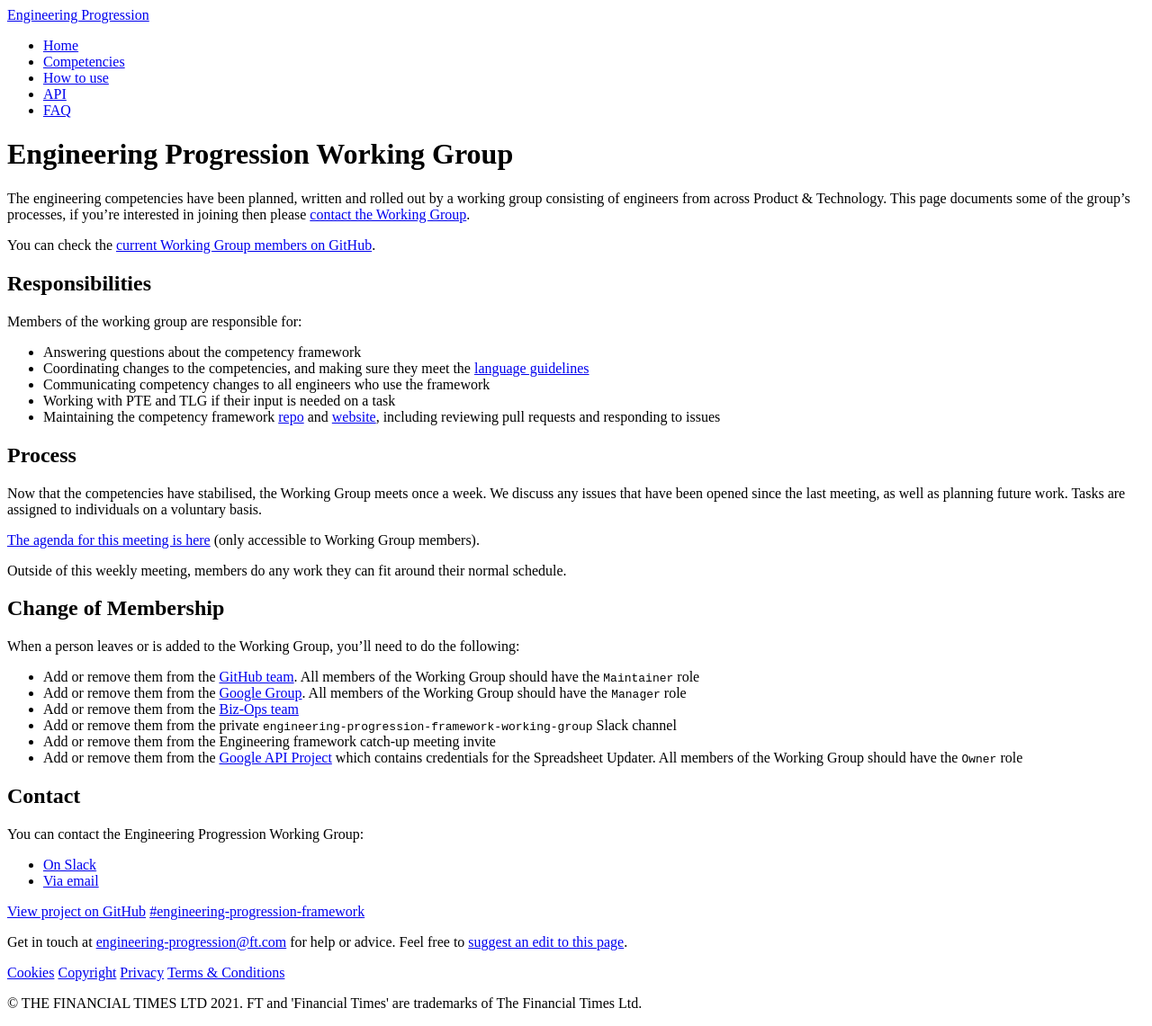
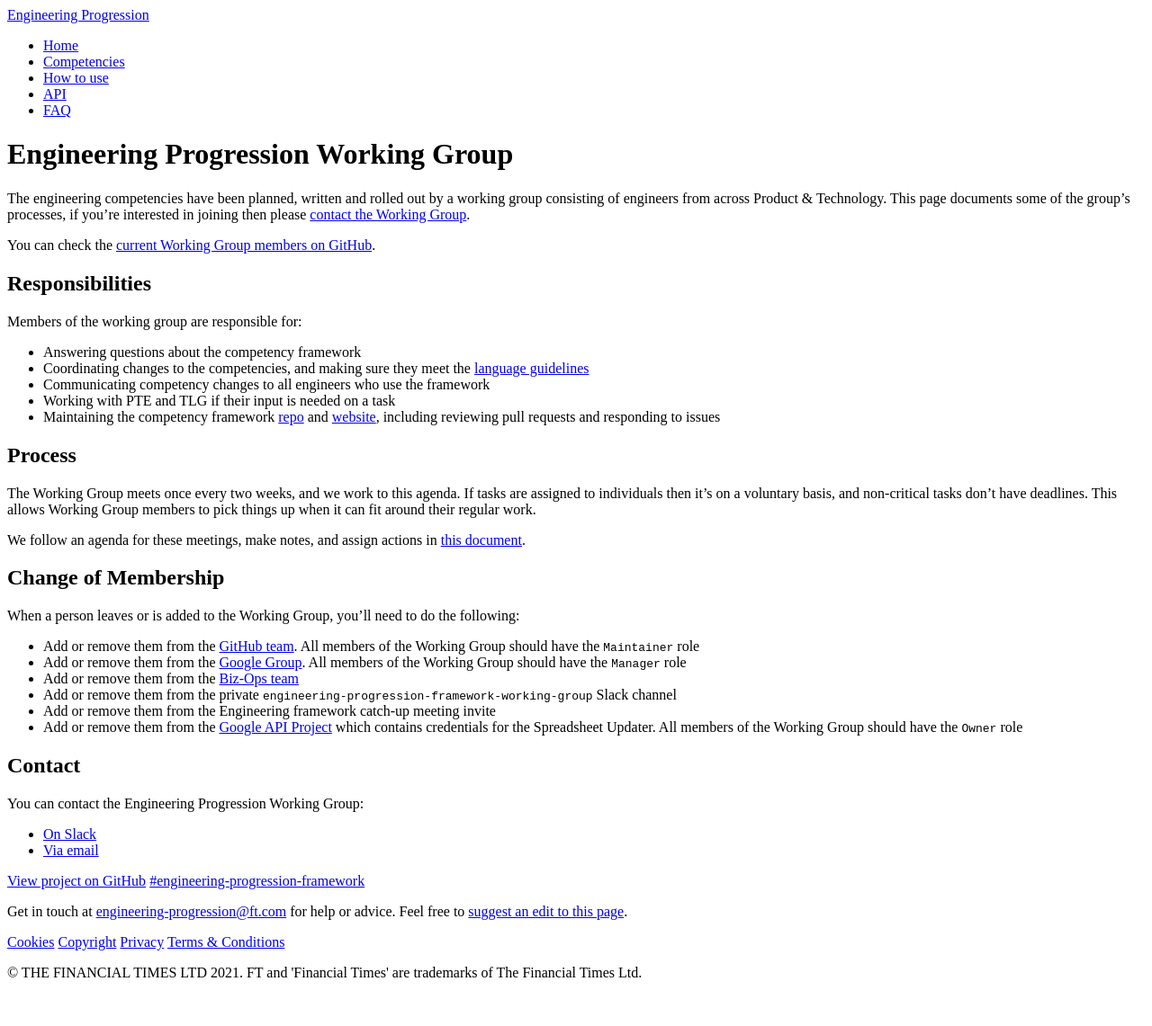
Before and after one commit to Financial-Times/engineering-progression, a Jekyll site: the page built from site/pages/working-group.md, in a window 1280 px wide. Shown: the whole page at 90% size. Built offline with Jekyll 4.4.1, drawn with Linux system fonts in a browser that asks for light colours; a style sheet for code colours, icons or effects is not loaded; after the commit the page ends 1107 px from its top, so only the background shows below that.

Commit message:
Adjust working group process

```diff
--- a/site/pages/working-group.md
+++ b/site/pages/working-group.md
@@ -25,11 +25,9 @@ Members of the working group are responsible for:
 
 ## Process
 
-Now that the competencies have stabilised, the Working Group meets once a week. We discuss any issues that have been opened since the last meeting, as well as planning future work. Tasks are assigned to individuals on a voluntary basis.
+The Working Group meets once every two weeks, and we work to this agenda. If tasks are assigned to individuals then it's on a voluntary basis, and non-critical tasks don't have deadlines. This allows Working Group members to pick things up when it can fit around their regular work.
 
-[The agenda for this meeting is here](https://docs.google.com/document/d/1o2MfeMZjovFva-0BwSbm2UN_06HxxbhWfKPugmkNO1Q/edit) (only accessible to Working Group members).
-
-Outside of this weekly meeting, members do any work they can fit around their normal schedule.
+We follow an agenda for these meetings, make notes, and assign actions in [this document](TODO-agenda-link).
 
 
 ## Change of Membership
```
